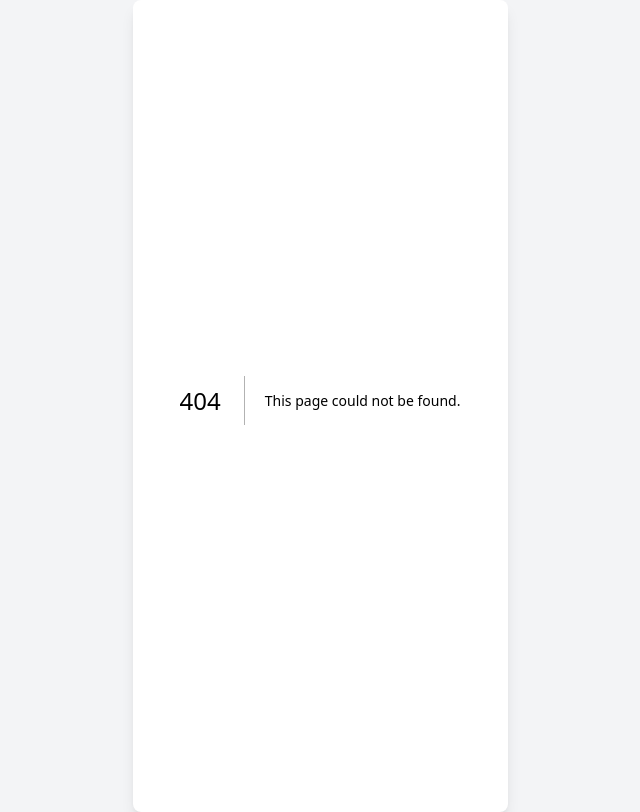
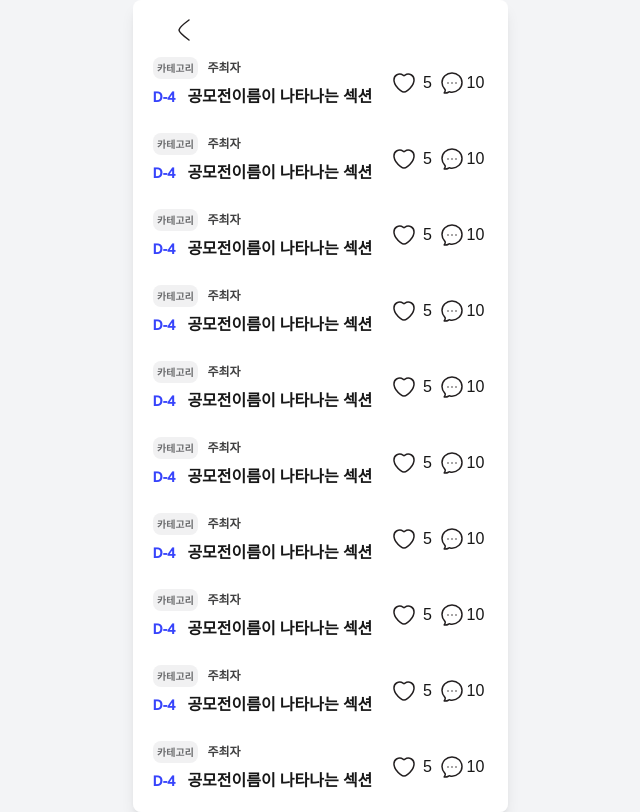
Before and after one commit to while-true-study/gjgj, a Next.js app: page /home/homeListAll in a window 1280 px wide. Before the commit this address had no page. Shown: the whole page, without its empty margins (320-960 px from the left). Built offline with nearby package versions, Linux system fonts and the light colour scheme.

Commit message:
add homeListAll

```diff
--- /dev/null
+++ b/app/home/homeListAll/homeListAll.module.css
@@ -0,0 +1,4 @@
+.content {
+  padding-right: 20px;
+  padding-left: 20px;
+}
--- /dev/null
+++ b/app/home/homeListAll/page.tsx
@@ -0,0 +1,28 @@
+import BackHeader from "@/app/components/backHeader/BackHeader";
+import Contest from "@/app/components/Contest/Contest";
+import React from "react";
+import styles from "./homeListAll.module.css";
+
+const page = () => {
+  return (
+    <div className={styles.content}>
+      <BackHeader></BackHeader>
+      {Array(15)
+        .fill(null)
+        .map((_, id) => {
+          return (
+            <Contest
+              organizer="주최자"
+              Dday={4}
+              Iloveit={false}
+              loveit={5}
+              comment={10}
+              title="공모전이름이 나타나는 섹션"
+            ></Contest>
+          );
+        })}
+    </div>
+  );
+};
+
+export default page;
```
